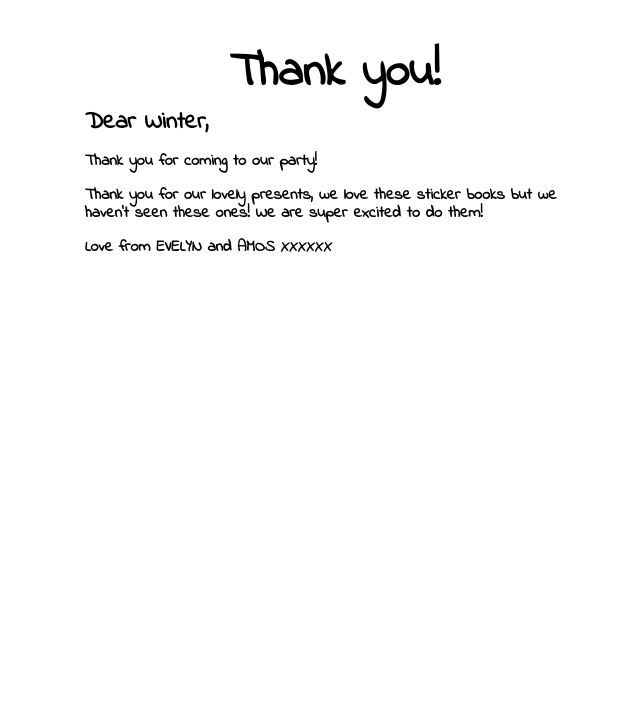
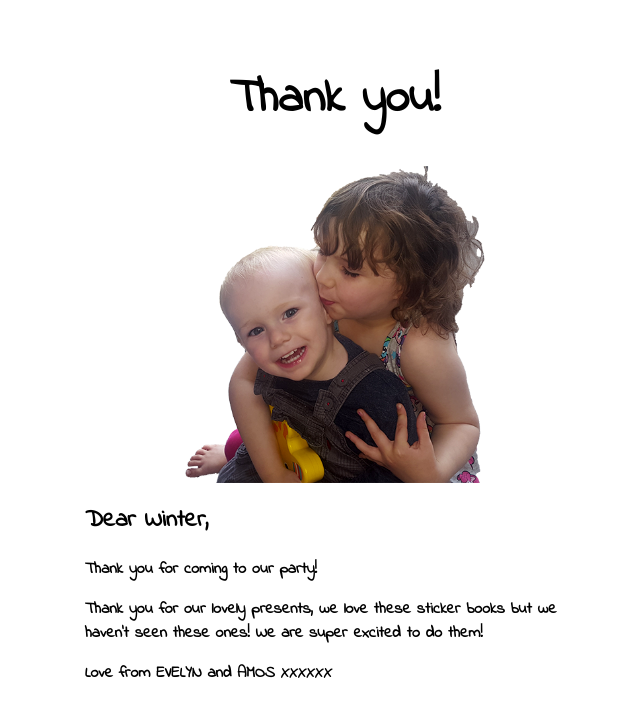
Before and after one commit to wilsonrocks/party2019, a React (Create React App) app: page /thankyou/winter in a window 1280 px wide. Shown: the top 716 px of the page, without its empty margins (305-945 px from the left). Built offline with nearby package versions, Linux system fonts and the light colour scheme.

Commit message:
add picture and factor CSS

```diff
--- a/src/App.scss
+++ b/src/App.scss
@@ -1,7 +1,10 @@
 body {
-  overflow-x: hidden;
   font-family: 'Indie Flower', sans-serif;
   font-weight: 600;
+}
+
+.invitation-wrapper {
+  overflow-x: hidden;
   line-height: 18px;
 }
 
@@ -86,3 +89,12 @@ body {
   padding: 2rem;
   margin: auto;
 }
+
+.cuddling {
+  max-width: 300px;
+}
+
+.cuddling-wrapper {
+  display: flex;
+  justify-content: center;
+}
--- a/src/Invitation.jsx
+++ b/src/Invitation.jsx
@@ -7,10 +7,10 @@ const Invitation = ({
     params: { name }
   }
 }) => (
-  <React.Fragment>
+  <div className="invitation-wrapper">
     <TrainTrack />
     <Text name={name} />
-  </React.Fragment>
+  </div>
 );
 
 export default Invitation;
--- a/src/ThankYou.jsx
+++ b/src/ThankYou.jsx
@@ -1,5 +1,7 @@
 import React from 'react';
 import { animated, useSpring } from 'react-spring';
+
+import cuddlingImage from './images/cuddling.png';
 
 const ThankYou = ({ giver, children }) => {
   const styles = useSpring({
@@ -8,10 +10,24 @@ const ThankYou = ({ giver, children }) => {
     },
     to: { transform: 'translate3d(0,0,0) rotate3d(0,0,0,0)' }
   });
+  const imageStyles = useSpring({
+    from: { transform: 'scale(0)' },
+    to: { transform: 'scale(1)' }
+  });
   return (
     <animated.div className="thank-you-wrapper" style={styles}>
       <div className="inner-wrapper">
         <h1>Thank you!</h1>
+
+        <div className="cuddling-wrapper">
+          <animated.img
+            alt=""
+            src={cuddlingImage}
+            className="cuddling"
+            style={imageStyles}
+          />
+        </div>
+
         <h2>Dear {giver},</h2>
         <p>Thank you for coming to our party!</p>
         <p>{children}</p>
```
Also changed, not shown: src/images/cuddling.png (added).
